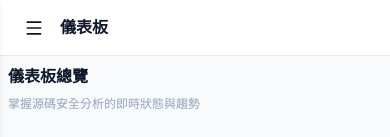
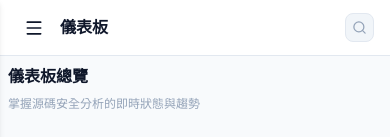
Before and after one commit to lllinnn1201/security-platform, a Next.js app in the folder frontend/: page / in a window 390 px wide. Shown: the top 137 px of the page. Built offline with nearby package versions, Linux system fonts and the light colour scheme.

Commit message:
style: 更新全域樣式

```diff
--- a/frontend/app/globals.css
+++ b/frontend/app/globals.css
@@ -1327,6 +1327,12 @@ a:hover {
     /* 預設隱藏在左側外 */
     z-index: 200;
     /* 確保在最上層 */
+    height: auto;
+    /* 高度自適應內容，不留底部空白 */
+    min-height: 0;
+    /* 取消最小高度限制 */
+    border-radius: 0 0 var(--radius-lg) 0;
+    /* 右下圓角，視覺更柔和 */
     box-shadow: var(--shadow-lg);
     /* 加陰影層次感 */
   }
@@ -1367,9 +1373,20 @@ a:hover {
     padding: 0 var(--spacing-md);
   }
 
-  /* 搜尋框隱藏（手機上空間不足） */
+  /* 搜尋框：手機上簡化為僅圖示 */
   .topbar-search {
+    padding: 6px;
+    /* 縮小內距 */
+    border-radius: var(--radius-md);
+    /* 圓角 */
+    min-width: 0;
+    /* 不設最小寬度 */
+  }
+
+  /* 搜尋輸入欄隱藏，僅保留圖示 */
+  .topbar-search input {
     display: none;
+    /* 隱藏文字輸入框 */
   }
 
   /* 頁面內距縮小 */
```
